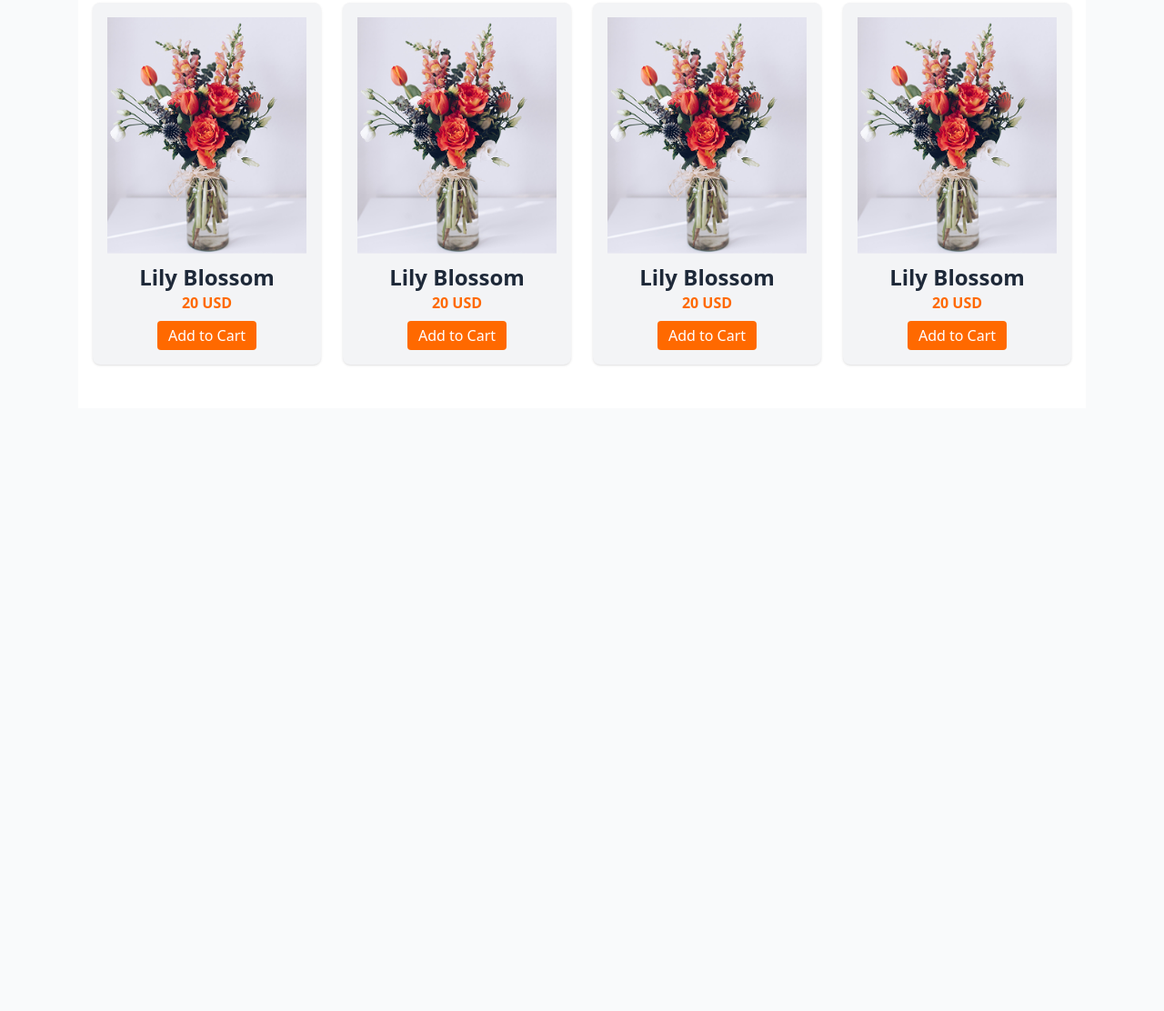
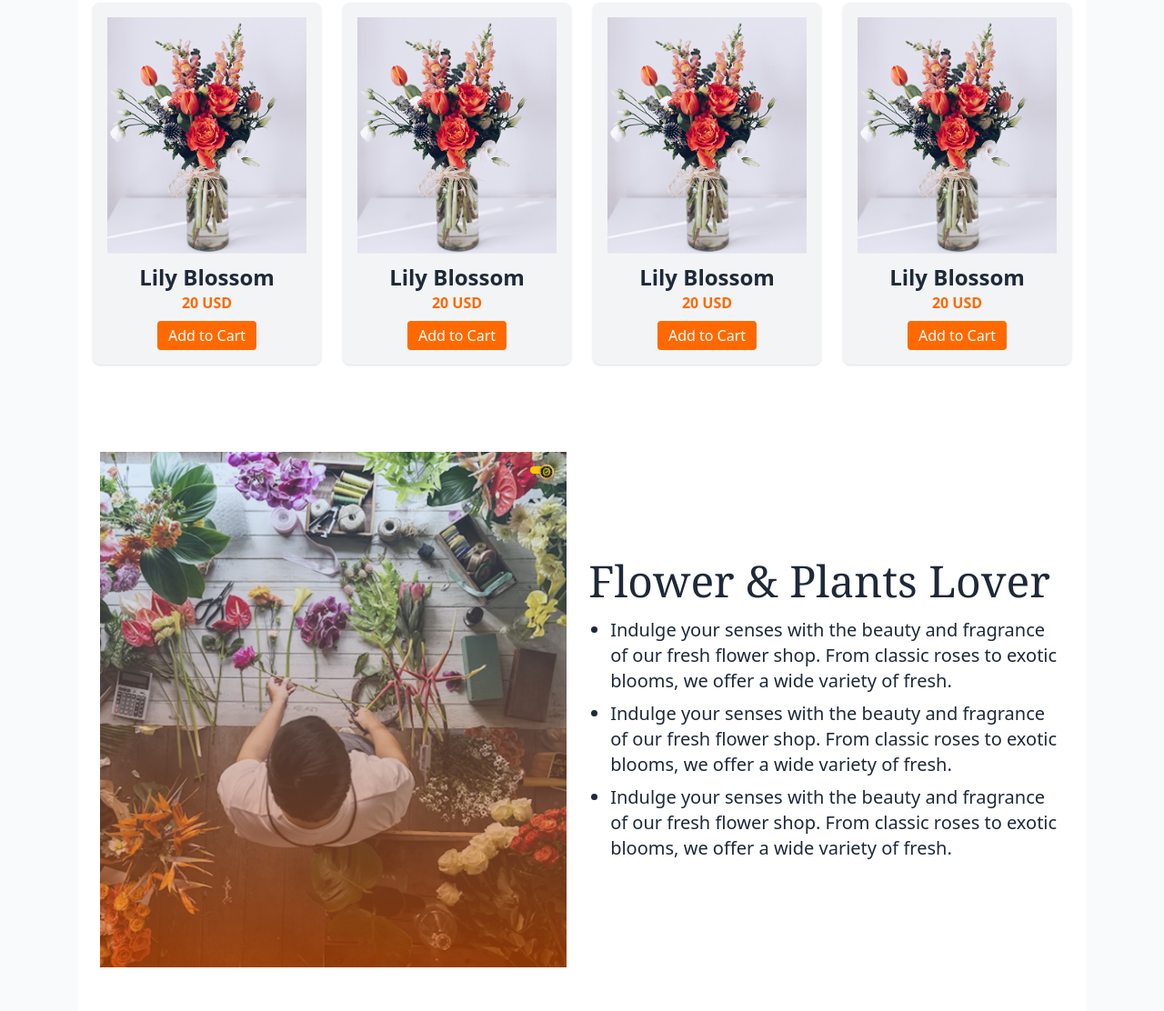
Before and after one commit to DewanMehediHassan/A2-1, a plain HTML site: page index.html in a window 1280 px wide. Shown: the part 1128-2240 px from the top of the page at 91% size. Before the commit the page ends 1577 px from the top, so only its background shows below. Drawn offline with nearby package versions, Linux system fonts and the light colour scheme.

Commit message:
add plant lover section

```diff
--- a/index.html
+++ b/index.html
@@ -90,6 +90,24 @@
     </div>
   </section>
 
+  <!-- Plants Lover Section -->
+  <section class="flex flex-col md:flex-row items-center gap-6 px-6 py-12 bg-white">
+    <div class="relative w-full md:w-1/2">
+      <img src="B12A02-Responsive-Flowers/assets/flower-store.png" alt="Plant Lover" class="w-full">
+      <span class="absolute top-4 right-4 bg-yellow-400 px-3 py-1 rounded-full text-sm font-semibold hidden md:inline">
+        <img src="B12A02-Responsive-Flowers/assets/trusted-badge.png" class="absolute top-0 right-0 w-286 transform translate-x-1/4 -translate-y-1/4" alt="Trusted"></span>
+    </div>
+    <div class="w-full md:w-1/2 text-left w-full md:w-[540px] mx-auto">
+      <h2 class="font-serif text-5xl mb-4">Flower & Plants Lover</h2>
+      <ul class="list-disc ml-6 space-y-2 text-xl">
+        <li>Indulge your senses with the beauty and fragrance of our fresh flower shop. From classic roses to exotic blooms, we offer a wide variety of fresh.</li>
+        <li>Indulge your senses with the beauty and fragrance of our fresh flower shop. From classic roses to exotic blooms, we offer a wide variety of fresh.</li>
+        <li>Indulge your senses with the beauty and fragrance of our fresh flower shop. From classic roses to exotic blooms, we offer a wide variety of fresh.</li>
+      </ul>
+    </div>
+  </section>
+
+
 
 
 
```
